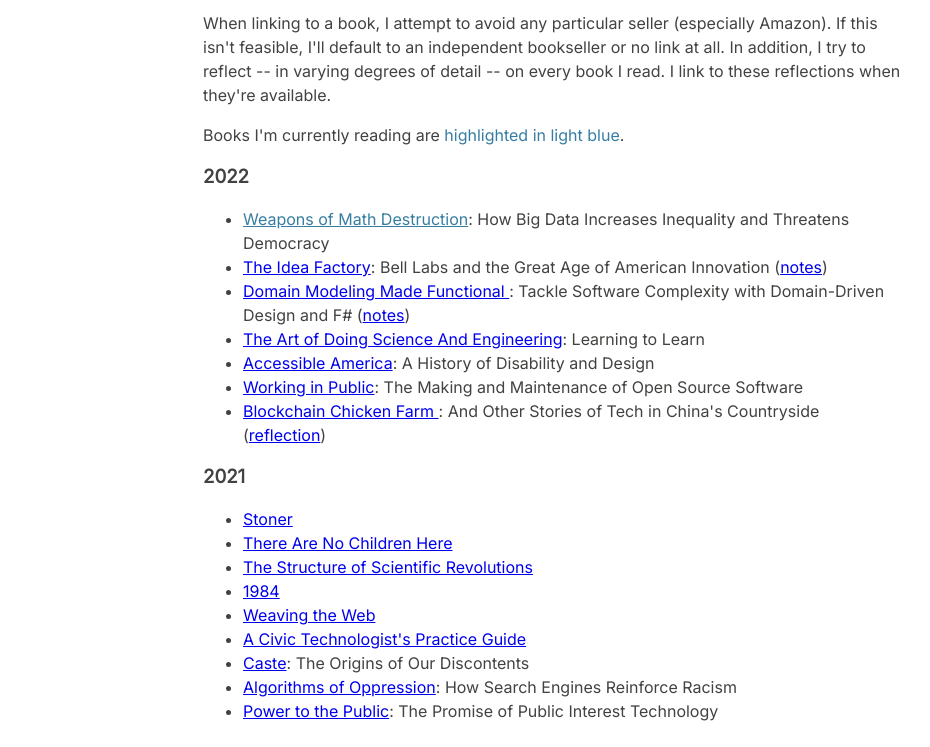
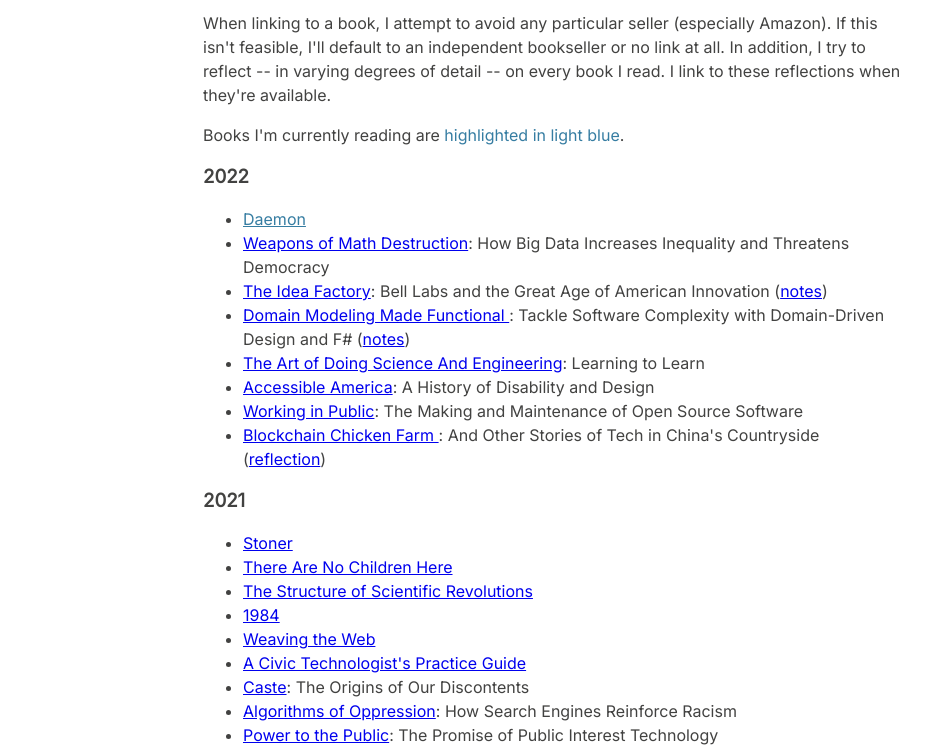
Before and after one commit to dylanirlbeck/dylanirlbeck.com, a website built with Parcel: page books.html in a window 1280 px wide. Shown: the part 139-886 px from the top of the page, without its empty margins (17-947 px from the left). Before the commit the page ends 862 px from the top, so only its background shows below. Built offline with nearby package versions, Linux system fonts and the light colour scheme.

Commit message:
Add Daemon to books list

```diff
--- a/books.html
+++ b/books.html
@@ -42,9 +42,14 @@
         <ul>
           <li>
             <a
-              href="https://en.wikipedia.org/wiki/Weapons_of_Math_Destruction"
+              href="https://www.goodreads.com/book/show/6665847-daemon"
               class="in-progress"
             >
+              Daemon</a
+            >
+          </li>
+          <li>
+            <a href="https://en.wikipedia.org/wiki/Weapons_of_Math_Destruction">
               Weapons of Math Destruction</a
             >: How Big Data Increases Inequality and Threatens Democracy
           </li>
```
